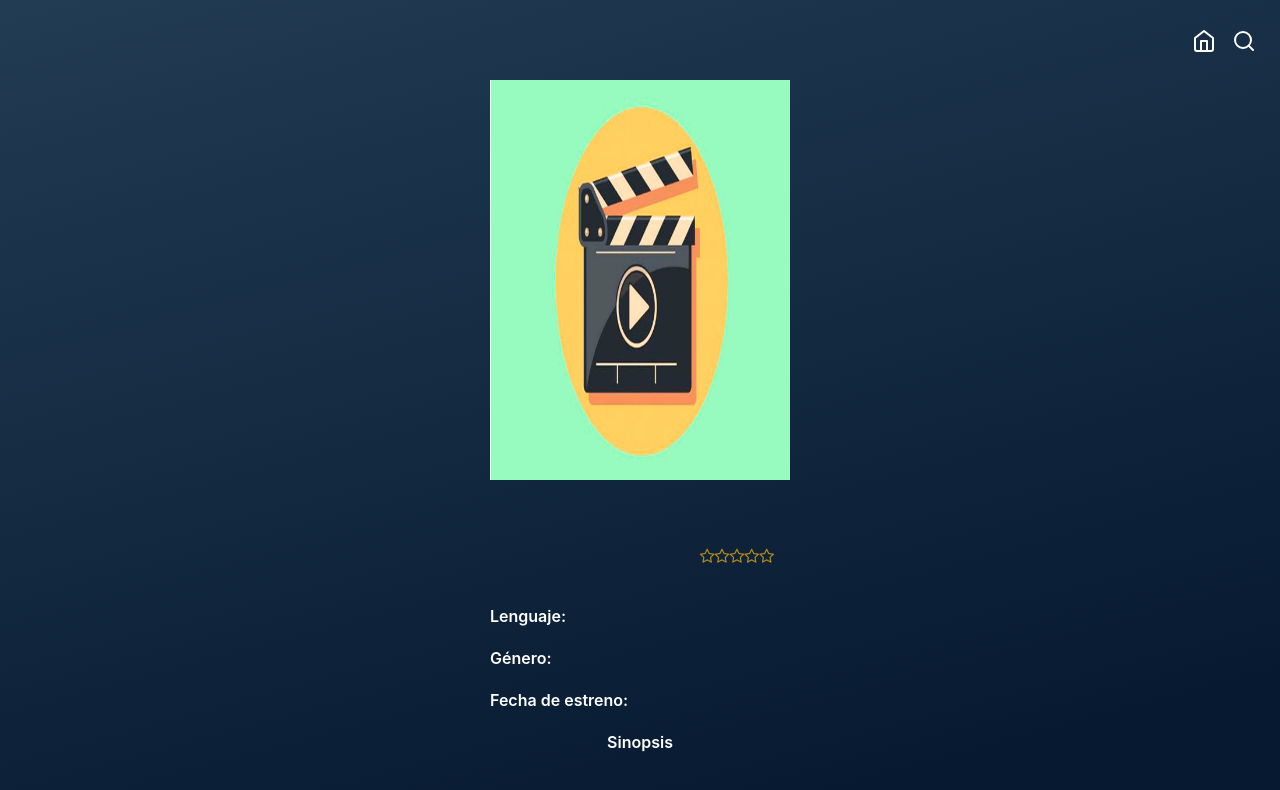
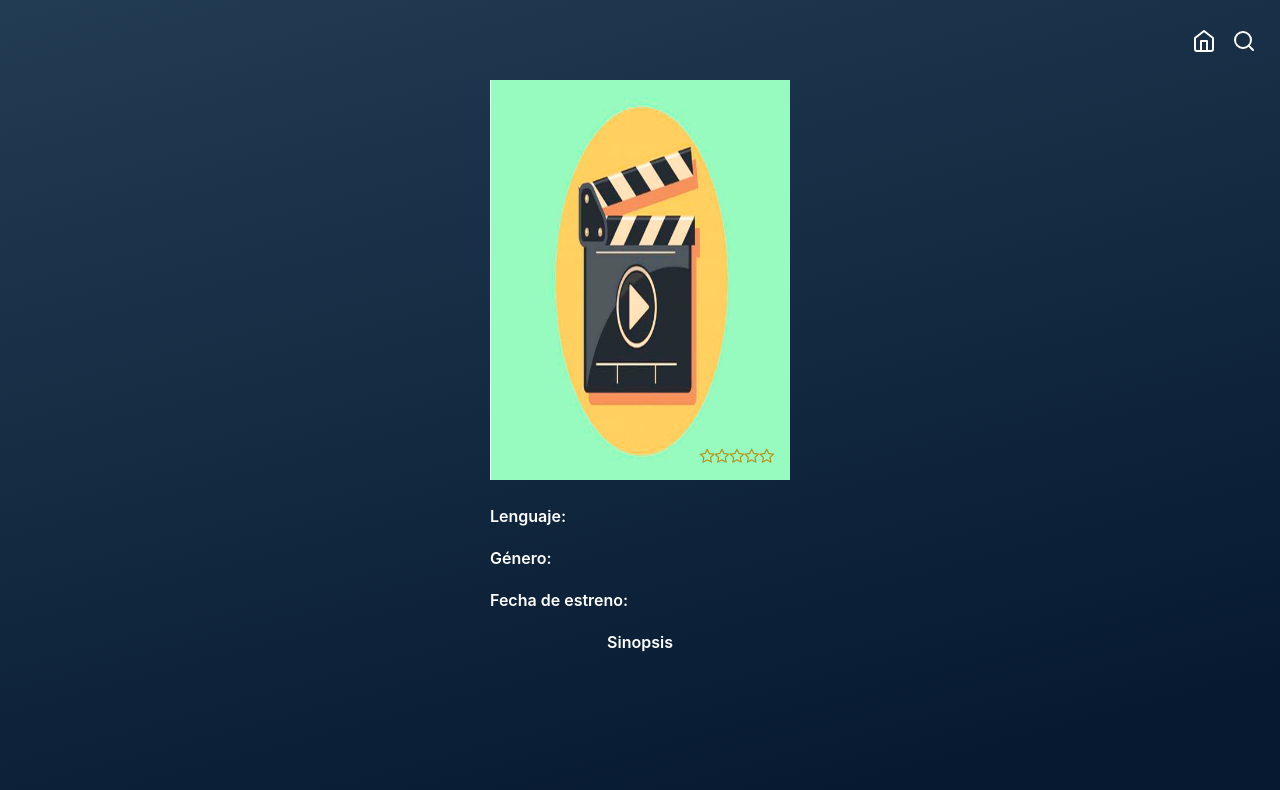
Before and after one commit to GastonEDiaz/moviepop, a React (Create React App) app: page /catalog/movie in a window 1280 px wide. Shown: the top 790 px of the page. Built offline with nearby package versions, Linux system fonts and the light colour scheme.

Commit message:
Fix start position

```diff
--- a/src/views/Element/Element.css
+++ b/src/views/Element/Element.css
@@ -25,7 +25,7 @@
     width: 100%;
     min-width: 300px;
     height: 100%;
-    max-height: 500px;
+    max-height: 50vh;
     min-height: 250px;
 }
 
```
